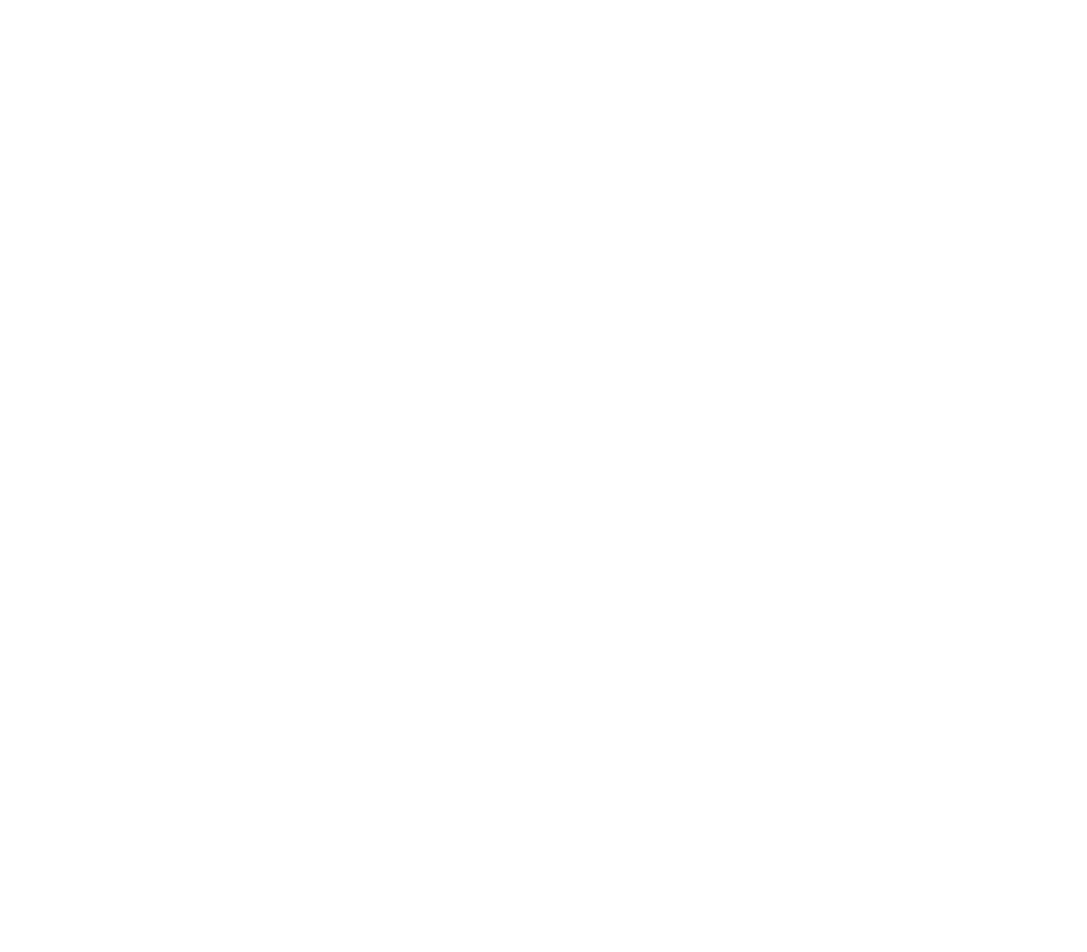
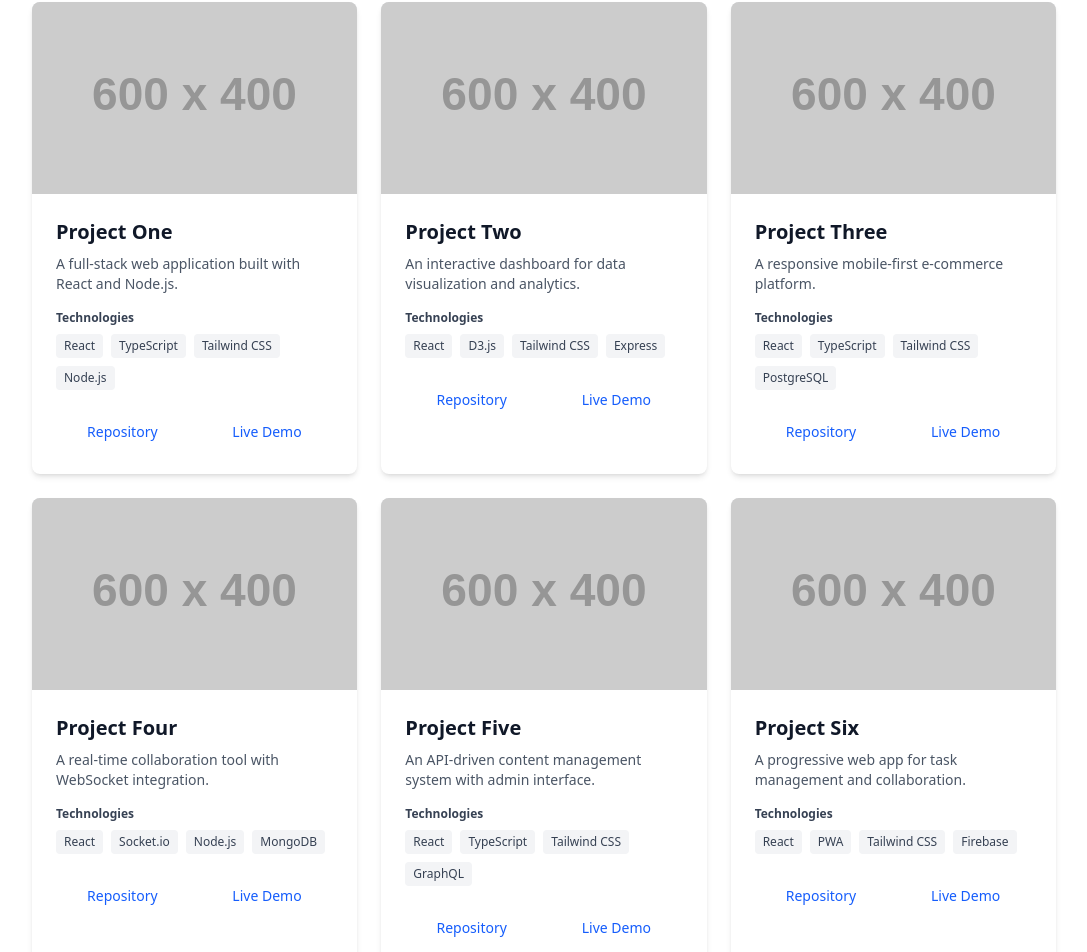
Before and after one commit to thommie-wallin/portfolio-v2, a React (Vite) app: page / in a window 1280 px wide. Shown: the part 632-1584 px from the top of the page, without its empty margins (96-1183 px from the left). Before the commit the page ends 800 px from the top, so only its background shows below. Built offline with nearby package versions, Linux system fonts and the light colour scheme.

Commit message:
add ProjectsSection and ProjectCard components with project data integration

```diff
--- a/src/App.tsx
+++ b/src/App.tsx
@@ -1,5 +1,6 @@
 import Navbar from './components/Navbar';
 import HeroSection from './sections/HeroSection';
+import ProjectsSection from './sections/ProjectsSection';
 
 function App() {
 
@@ -7,6 +8,7 @@
     <>
       <Navbar logoText="Thommie Wallin" />
       <HeroSection />
+      <ProjectsSection />
     </>
   )
 }
--- /dev/null
+++ b/src/components/ProjectCard.tsx
@@ -0,0 +1,75 @@
+import { type Project } from '../data/projects-data';
+
+interface ProjectCardProps {
+  project: Project;
+}
+
+export default function ProjectCard({ project }: ProjectCardProps) {
+  return (
+    <article
+      className="bg-white rounded-lg shadow-md overflow-hidden hover:shadow-lg transition-shadow duration-300"
+      aria-labelledby={`project-title-${project.id}`}
+    >
+      {project.imageUrl && (
+        <div className="w-full h-48 bg-gray-200 overflow-hidden">
+          <img
+            src={project.imageUrl}
+            alt={`${project.title} project thumbnail`}
+            loading="lazy"
+            className="w-full h-full object-cover hover:scale-105 transition-transform duration-300"
+          />
+        </div>
+      )}
+
+      <div className="p-6">
+        <h3
+          id={`project-title-${project.id}`}
+          className="text-xl font-bold text-gray-900 mb-2"
+        >
+          {project.title}
+        </h3>
+
+        <p className="text-gray-600 text-sm mb-4">{project.description}</p>
+
+        <div className="mb-6">
+          <p className="text-xs font-semibold text-gray-700 mb-2">Technologies</p>
+          <div className="flex flex-wrap gap-2">
+            {project.technologies.map((tech) => (
+              <span
+                key={tech}
+                className="inline-block bg-gray-100 text-gray-700 px-2 py-1 rounded text-xs"
+              >
+                {tech}
+              </span>
+            ))}
+          </div>
+        </div>
+
+        <div className="flex gap-3">
+          {project.repositoryUrl && (
+            <a
+              href={project.repositoryUrl}
+              target="_blank"
+              rel="noopener noreferrer"
+              className="inline-block flex-1 text-center text-sm font-medium text-blue-600 hover:text-blue-700 hover:underline focus:outline-2 focus:outline-offset-2 focus:outline-blue-500 rounded px-3 py-2 transition"
+              aria-label={`View ${project.title} repository on GitHub`}
+            >
+              Repository
+            </a>
+          )}
+          {project.liveUrl && (
+            <a
+              href={project.liveUrl}
+              target="_blank"
+              rel="noopener noreferrer"
+              className="inline-block flex-1 text-center text-sm font-medium text-blue-600 hover:text-blue-700 hover:underline focus:outline-2 focus:outline-offset-2 focus:outline-blue-500 rounded px-3 py-2 transition"
+              aria-label={`View ${project.title} live demo`}
+            >
+              Live Demo
+            </a>
+          )}
+        </div>
+      </div>
+    </article>
+  );
+}
--- /dev/null
+++ b/src/data/projects-data.ts
@@ -0,0 +1,72 @@
+export interface Project {
+  id: string;
+  title: string;
+  description: string;
+  technologies: string[];
+  imageUrl?: string;
+  repositoryUrl?: string;
+  liveUrl?: string;
+}
+
+export const projects: Project[] = [
+  {
+    id: '1',
+    title: 'Project One',
+    description: 'A full-stack web application built with React and Node.js.',
+    technologies: ['React', 'TypeScript', 'Tailwind CSS', 'Node.js'],
+    // imageUrl: '/images/project-1.jpg',
+    imageUrl: 'https://placehold.co/600x400',
+    repositoryUrl: 'https://github.com',
+    liveUrl: 'https://example.com',
+  },
+  {
+    id: '2',
+    title: 'Project Two',
+    description: 'An interactive dashboard for data visualization and analytics.',
+    technologies: ['React', 'D3.js', 'Tailwind CSS', 'Express'],
+    // imageUrl: '/images/project-2.jpg',
+    imageUrl: 'https://placehold.co/600x400',
+    repositoryUrl: 'https://github.com',
+    liveUrl: 'https://example.com',
+  },
+  {
+    id: '3',
+    title: 'Project Three',
+    description: 'A responsive mobile-first e-commerce platform.',
+    technologies: ['React', 'TypeScript', 'Tailwind CSS', 'PostgreSQL'],
+    // imageUrl: '/images/project-3.jpg',
+    imageUrl: 'https://placehold.co/600x400',
+    repositoryUrl: 'https://github.com',
+    liveUrl: 'https://example.com',
+  },
+  {
+    id: '4',
+    title: 'Project Four',
+    description: 'A real-time collaboration tool with WebSocket integration.',
+    technologies: ['React', 'Socket.io', 'Node.js', 'MongoDB'],
+    // imageUrl: '/images/project-4.jpg',
+    imageUrl: 'https://placehold.co/600x400',
+    repositoryUrl: 'https://github.com',
+    liveUrl: 'https://example.com',
+  },
+  {
+    id: '5',
+    title: 'Project Five',
+    description: 'An API-driven content management system with admin interface.',
+    technologies: ['React', 'TypeScript', 'Tailwind CSS', 'GraphQL'],
+    // imageUrl: '/images/project-5.jpg',
+    imageUrl: 'https://placehold.co/600x400',
+    repositoryUrl: 'https://github.com',
+    liveUrl: 'https://example.com',
+  },
+  {
+    id: '6',
+    title: 'Project Six',
+    description: 'A progressive web app for task management and collaboration.',
+    technologies: ['React', 'PWA', 'Tailwind CSS', 'Firebase'],
+    // imageUrl: '/images/project-6.jpg',
+    imageUrl: 'https://placehold.co/600x400',
+    repositoryUrl: 'https://github.com',
+    liveUrl: 'https://example.com',
+  },
+];
--- /dev/null
+++ b/src/sections/ProjectsSection.tsx
@@ -0,0 +1,32 @@
+import ProjectCard from '../components/ProjectCard';
+import { projects } from '../data/projects-data';
+
+export default function ProjectsSection() {
+  return (
+    <section id="projects" aria-labelledby="projects-heading" className="w-full py-16 px-6">
+      <div className="max-w-5xl mx-auto">
+        <div className="mb-12">
+          <h2
+            id="projects-heading"
+            className="text-3xl md:text-4xl font-bold text-gray-900 mb-3"
+          >
+            Featured Projects
+          </h2>
+          <p className="text-gray-600 text-lg">
+            A selection of projects I've built to showcase my skills and experience.
+          </p>
+        </div>
+
+        <div
+          className="grid grid-cols-1 md:grid-cols-2 lg:grid-cols-3 gap-6"
+          role="region"
+          aria-label="Projects grid"
+        >
+          {projects.map((project) => (
+            <ProjectCard key={project.id} project={project} />
+          ))}
+        </div>
+      </div>
+    </section>
+  );
+}
```
